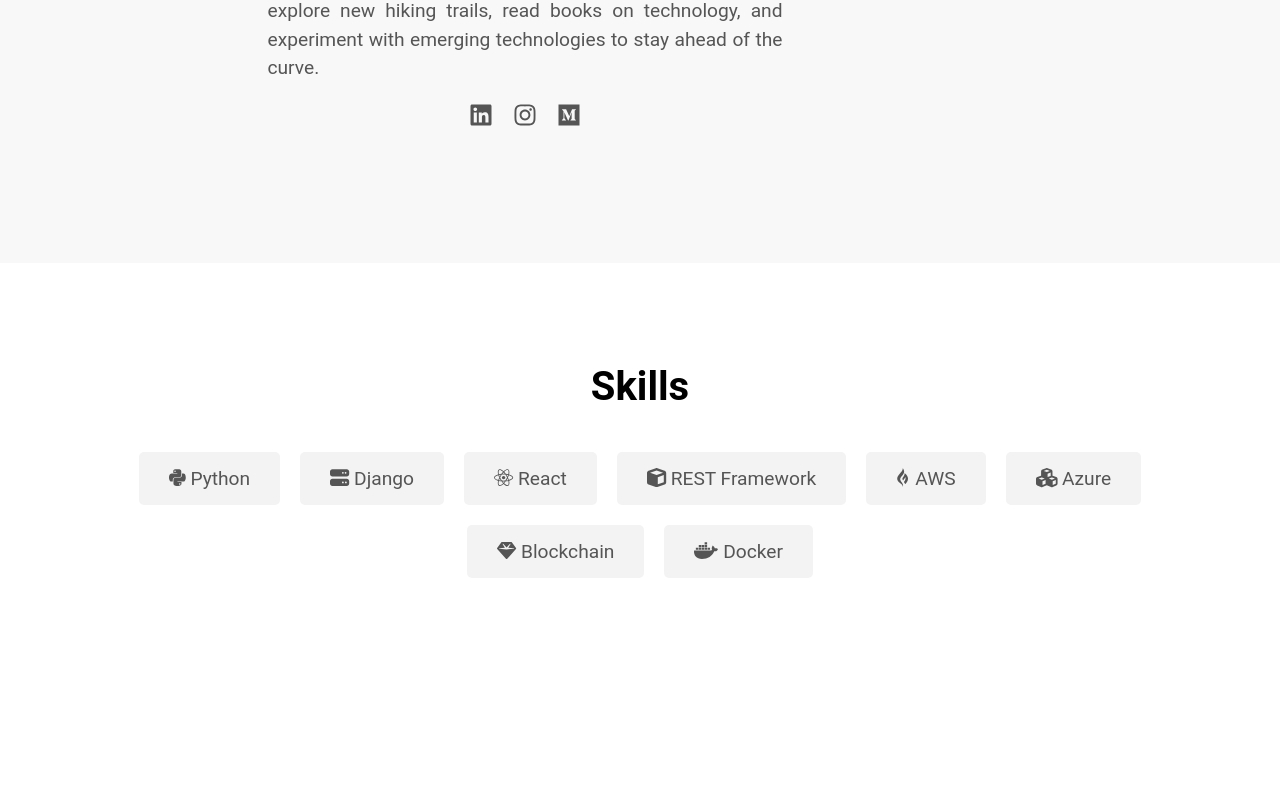
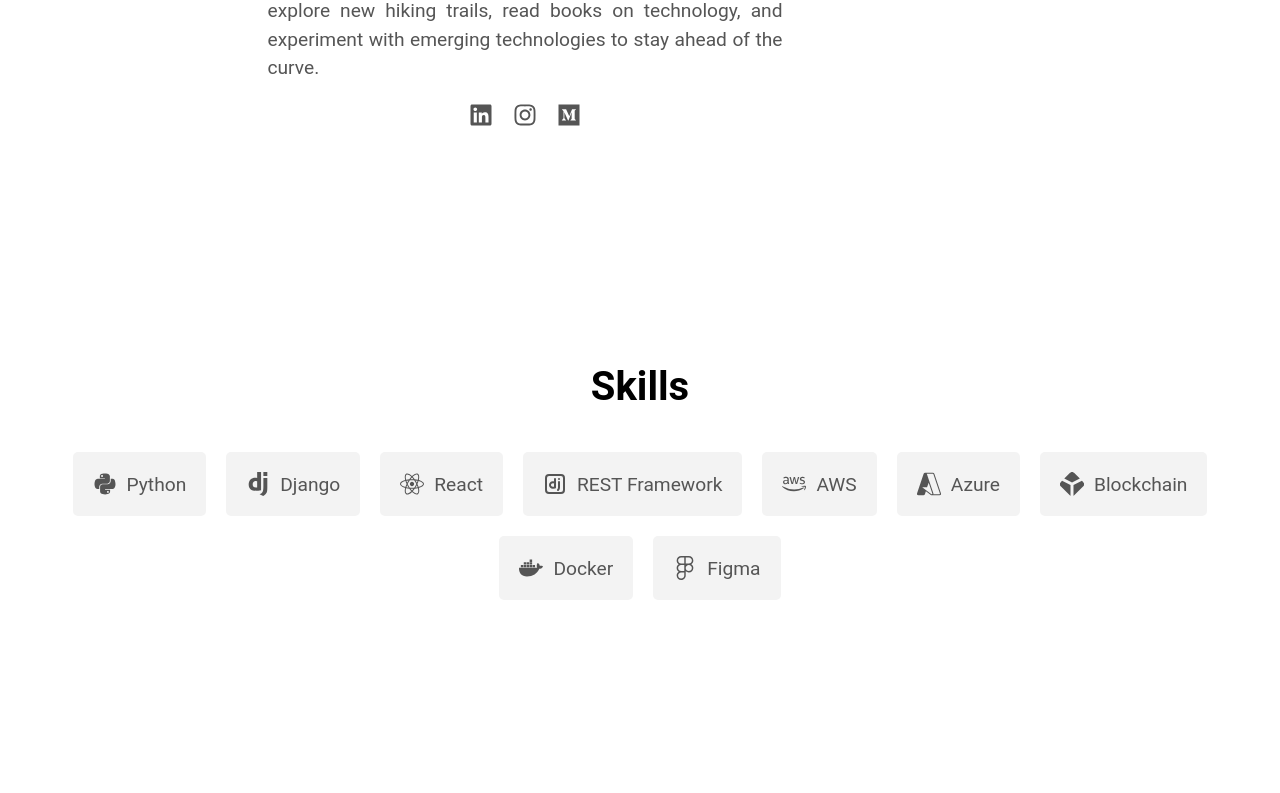
Before and after one commit to Amanb1145/Aman-s-Portfolio, a React (Create React App) app: page / in a window 1280 px wide. Shown: the part 1313-2106 px from the top of the page. Built offline with nearby package versions, Linux system fonts and the light colour scheme.

Commit message:
updated skills style

```diff
--- a/src/components/About.js
+++ b/src/components/About.js
@@ -9,6 +9,7 @@ const AboutContainer = styled.section`
   justify-content: center;
   align-items: center;
   text-align: center;
+  background-color: #FFFFFF;
 
 
   @media (max-width: 768px) {
--- a/src/components/Contact.js
+++ b/src/components/Contact.js
@@ -1,12 +1,8 @@
 import React from 'react';
 import styled from 'styled-components';
-import { FontAwesomeIcon } from '@fortawesome/react-fontawesome';
-import { faPython, faReact } from '@fortawesome/free-brands-svg-icons';
-import { faServer, faCubes } from '@fortawesome/free-solid-svg-icons';
-import { faDocker } from '@fortawesome/free-brands-svg-icons/faDocker';
-import { faGripfire } from '@fortawesome/free-brands-svg-icons/faGripfire';
-import { faGem } from '@fortawesome/free-solid-svg-icons/faGem';
-import { faCube } from '@fortawesome/free-solid-svg-icons/faCube';
+import { FaPython, FaReact, FaAws, FaDocker, FaFigma } from 'react-icons/fa';
+import { SiBlockchaindotcom, SiDjango, SiMicrosoftazure } from 'react-icons/si'
+import { TbBrandDjango } from 'react-icons/tb'
 
 const SkillsContainer = styled.section`
   padding: 100px 50px;
@@ -41,13 +37,20 @@ const SkillsItem = styled.li`
   font-size: 1.2rem;
   color: #555555;
   background-color: #F3F3F3;
-  padding: 15px 30px;
+  padding: 20px;
   margin: 10px;
   border-radius: 5px;
+  display: flex;
+  align-items: center;
+
+  svg {
+    margin-right: 10px;
+    font-size: 1.5rem;
+  }
 
   @media (max-width: 768px) {
     font-size: 1rem;
-    padding: 10px 20px;
+    padding: 15px;
     margin: 5px;
   }
 `;
@@ -58,28 +61,31 @@ function Skills() {
       <SkillsTitle>Skills</SkillsTitle>
       <SkillsList>
         <SkillsItem>
-          <FontAwesomeIcon icon={faPython} /> Python
+          <FaPython /> <span>Python</span>
         </SkillsItem>
         <SkillsItem>
-          <FontAwesomeIcon icon={faServer} /> Django
+          <SiDjango /> <span>Django</span>
         </SkillsItem>
         <SkillsItem>
-          <FontAwesomeIcon icon={faReact} /> React
+          <FaReact /> <span>React</span>
         </SkillsItem>
         <SkillsItem>
-          <FontAwesomeIcon icon={faCube} /> REST Framework
+          <TbBrandDjango /> <span>REST Framework</span>
         </SkillsItem>
         <SkillsItem>
-          <FontAwesomeIcon icon={faGripfire} /> AWS
+          <FaAws /> <span>AWS</span>
         </SkillsItem>
         <SkillsItem>
-          <FontAwesomeIcon icon={faCubes} /> Azure
+          <SiMicrosoftazure /> <span>Azure</span>
         </SkillsItem>
         <SkillsItem>
-          <FontAwesomeIcon icon={faGem} /> Blockchain
+          <SiBlockchaindotcom /> <span>Blockchain</span>
         </SkillsItem>
         <SkillsItem>
-          <FontAwesomeIcon icon={faDocker} /> Docker
+          <FaDocker /> <span>Docker</span>
+        </SkillsItem>
+        <SkillsItem>
+          <FaFigma /> <span>Figma</span>
         </SkillsItem>
       </SkillsList>
     </SkillsContainer>
--- a/src/components/Portfolio.js
+++ b/src/components/Portfolio.js
@@ -76,7 +76,7 @@ function Portfolio() {
         <PortfolioItem>
           <PortfolioImage src="https://videowikistorage.blob.core.windows.net/cast-dev-db/vw1.png" alt="Project 1" />
           <PortfolioOverlay className="overlay">
-            <PortfolioTitleOverlay>VideoWIki Editor</PortfolioTitleOverlay>
+            <PortfolioTitleOverlay>VideoWiki Editor</PortfolioTitleOverlay>
           </PortfolioOverlay>
         </PortfolioItem>
         <PortfolioItem>
@@ -106,7 +106,7 @@ function Portfolio() {
         <PortfolioItem>
           <PortfolioImage src="https://videowikistorage.blob.core.windows.net/cast-dev-db/swarm.png" alt="Project 6" />
           <PortfolioOverlay className="overlay">
-            <PortfolioTitleOverlay>VideoWIki Partnership with Swarm</PortfolioTitleOverlay>
+            <PortfolioTitleOverlay>VideoWiki Partnership with Swarm</PortfolioTitleOverlay>
           </PortfolioOverlay>
         </PortfolioItem>
         <PortfolioItem>
```
